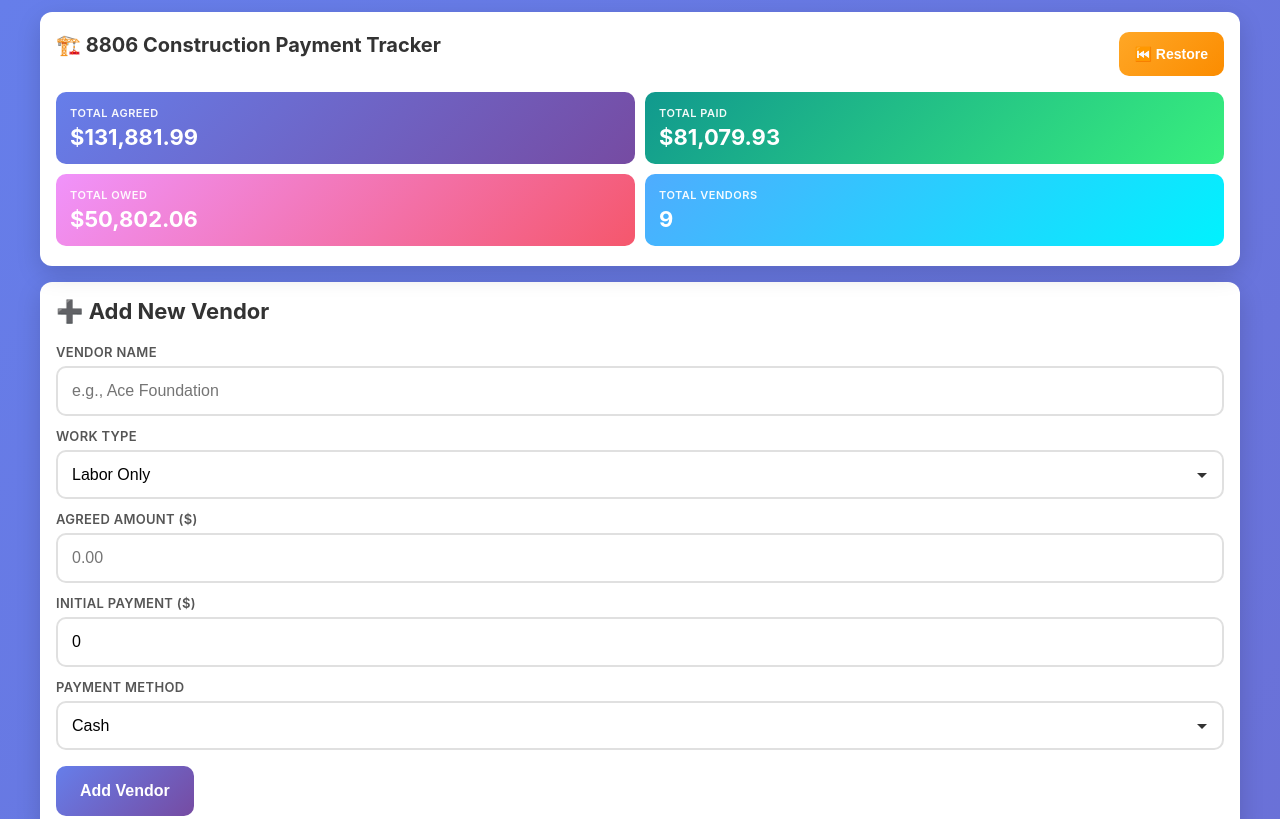
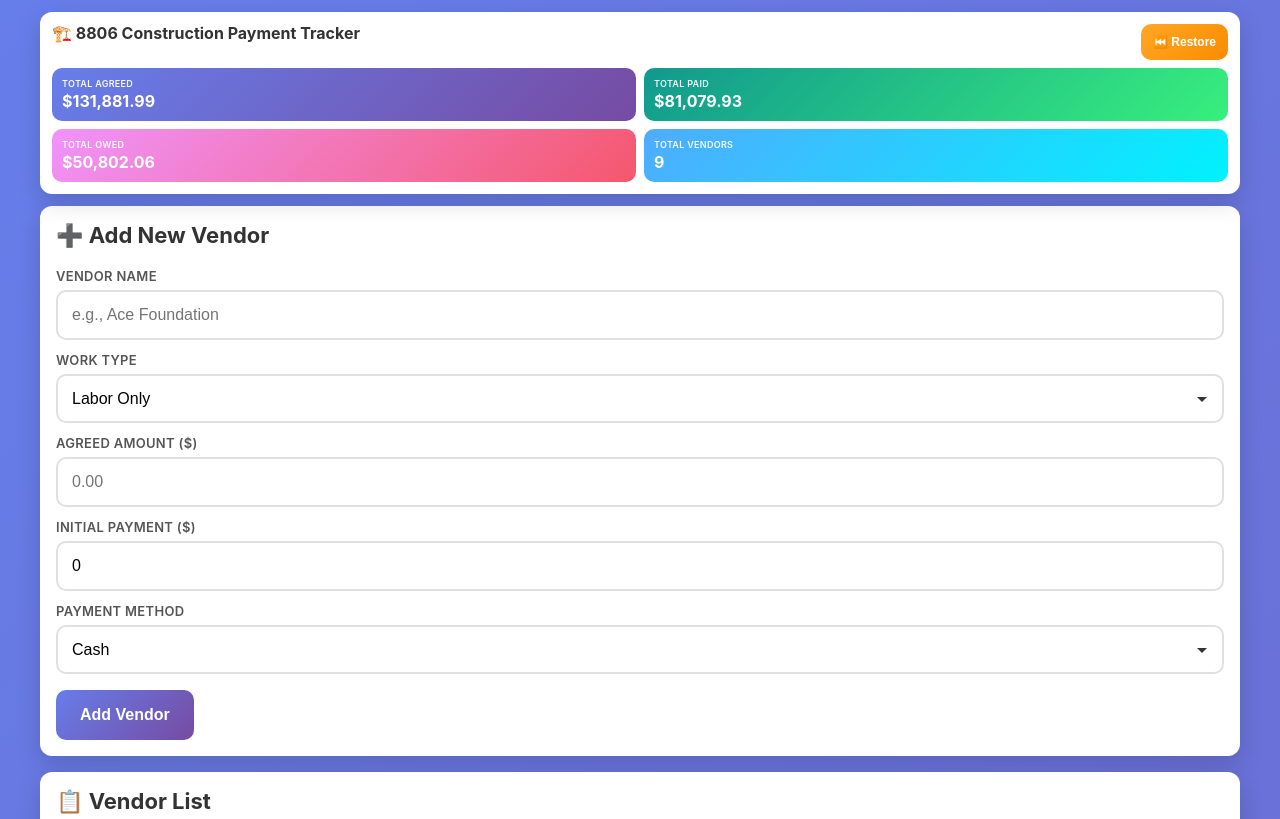
Before and after one commit to sqlyousuf/8806tracker, a plain HTML site: page index.html in a window 1280 px wide. Shown: the top 819 px of the page. Drawn offline with Linux system fonts and the light colour scheme.

Commit message:
Make header more compact

```diff
--- a/index.html
+++ b/index.html
@@ -27,10 +27,10 @@
 
         .header {
             background: white;
-            padding: 20px 16px;
+            padding: 12px 12px;
             border-radius: 12px;
             box-shadow: 0 8px 24px rgba(0,0,0,0.15);
-            margin-bottom: 16px;
+            margin-bottom: 12px;
             position: sticky;
             top: 12px;
             z-index: 100;
@@ -38,21 +38,21 @@
 
         h1 {
             color: #333;
-            margin-bottom: 16px;
-            font-size: 20px;
-            line-height: 1.3;
+            margin-bottom: 10px;
+            font-size: 16px;
+            line-height: 1.2;
         }
 
         .summary-cards {
             display: grid;
             grid-template-columns: repeat(2, 1fr);
-            gap: 10px;
-            margin-top: 16px;
+            gap: 8px;
+            margin-top: 8px;
         }
 
         .summary-card {
             background: linear-gradient(135deg, #667eea 0%, #764ba2 100%);
-            padding: 14px;
+            padding: 10px;
             border-radius: 10px;
             color: white;
         }
@@ -70,16 +70,16 @@
         }
 
         .summary-label {
-            font-size: 11px;
+            font-size: 9px;
             opacity: 0.95;
-            margin-bottom: 4px;
+            margin-bottom: 2px;
             text-transform: uppercase;
-            letter-spacing: 0.5px;
+            letter-spacing: 0.3px;
             font-weight: 600;
         }
 
         .summary-value {
-            font-size: 22px;
+            font-size: 16px;
             font-weight: bold;
         }
 
@@ -526,9 +526,9 @@
 <body>
     <div class="container">
         <div class="header">
-            <div style="display: flex; justify-content: space-between; align-items: start; margin-bottom: 16px; gap: 10px;">
+            <div style="display: flex; justify-content: space-between; align-items: start; margin-bottom: 8px; gap: 8px;">
                 <h1 style="margin: 0; flex: 1;">🏗️ 8806 Construction Payment Tracker</h1>
-                <button onclick="showRestoreModal()" style="background: linear-gradient(135deg, #ffa726 0%, #fb8c00 100%); padding: 12px 16px; font-size: 14px; min-height: 44px; white-space: nowrap;">
+                <button onclick="showRestoreModal()" style="background: linear-gradient(135deg, #ffa726 0%, #fb8c00 100%); padding: 8px 12px; font-size: 12px; min-height: 36px; white-space: nowrap;">
                     ⏮️ Restore
                 </button>
             </div>
```
